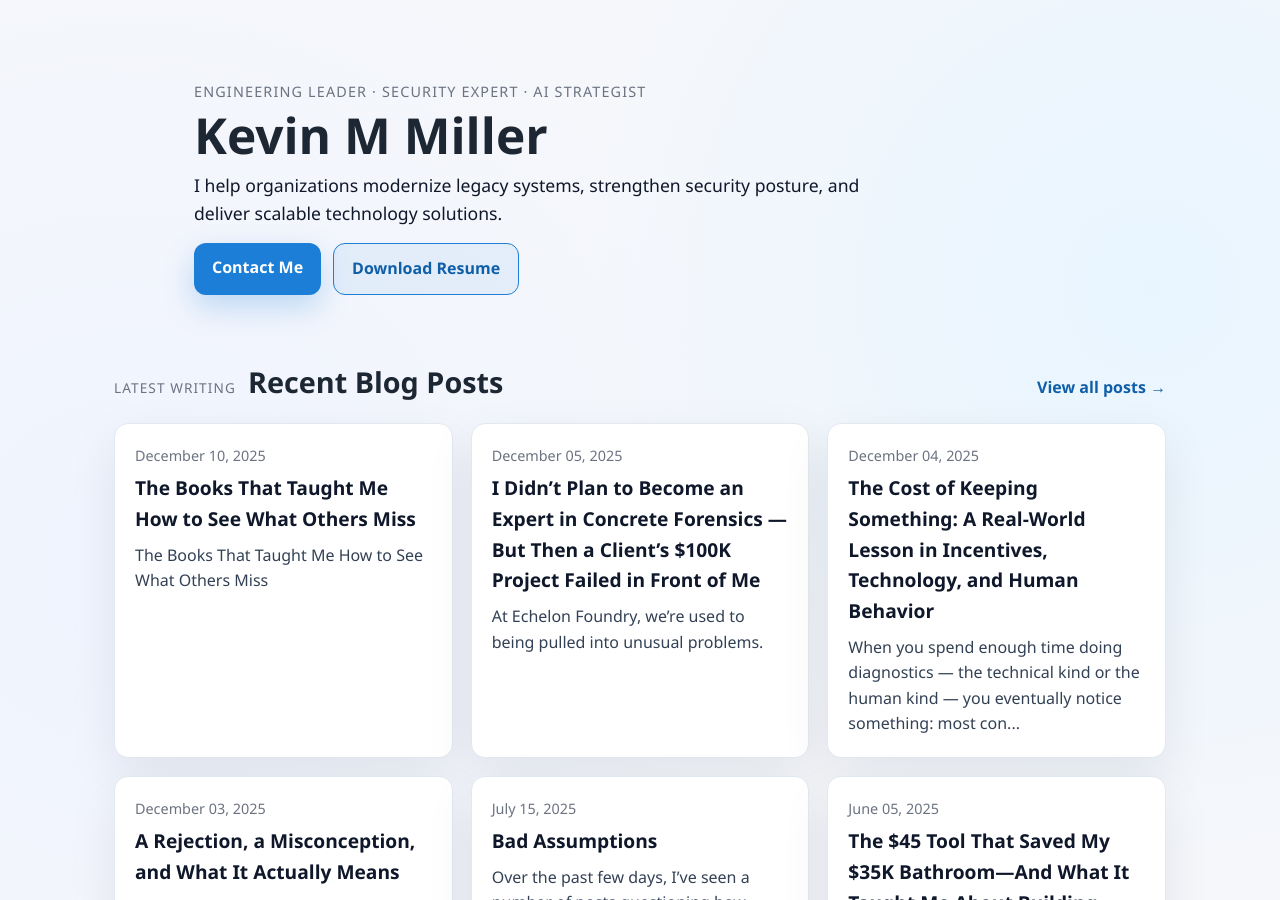
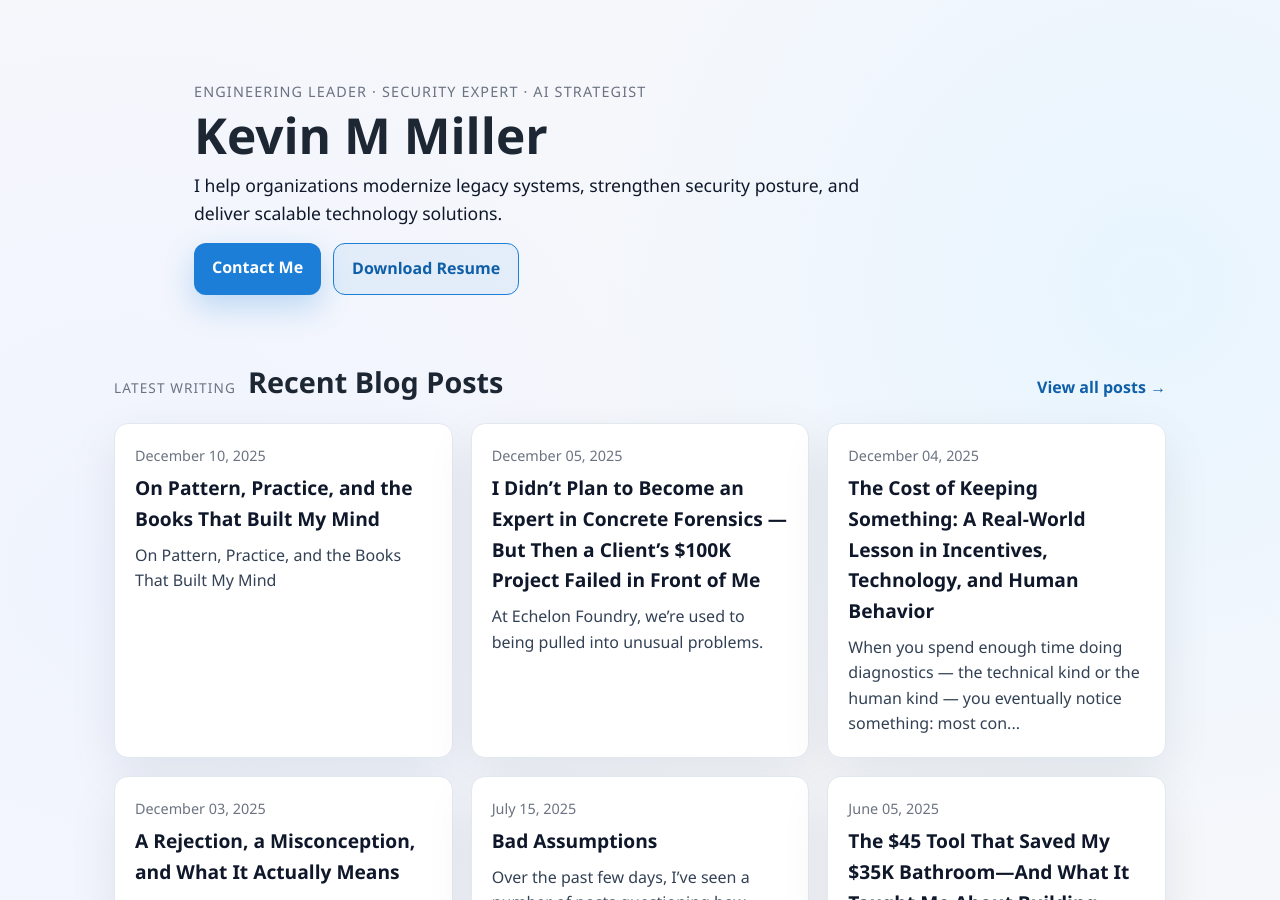
Before and after one commit to kemiller2002/kemiller2002.github.io, a Jekyll site: the page built from docs/index.md, in a window 1280 px wide and 900 px high. Built offline with Jekyll 4.4.1, drawn with Linux system fonts in a browser that asks for light colours; some of the changed lines change nothing that is shown.

Commit message:
Update 2025-12-10-books.md

```diff
--- a/docs/_posts/2025-12-10-books.md
+++ b/docs/_posts/2025-12-10-books.md
@@ -1,301 +1,343 @@
 ---
 layout: post
-title: "The Books That Taught Me How to See What Others Miss"
+title: "On Pattern, Practice, and the Books That Built My Mind"
 date: 2025-12-10
 ---
 
-# The Books That Taught Me How to See What Others Miss
+# On Pattern, Practice, and the Books That Built My Mind
 
-There’s a moment in your life when you realize that nothing you learned in school fully prepares you for real-world complexity. Not the high-stakes failures. Not the human contradictions. Not the medical mysteries. Not the situations where an entire project depends on a single overlooked detail, or where someone confidently tells you a story that collapses under the weight of its own logic.
+Most people think the books you keep on your shelves are a reflection of your interests.
+Mine are something different.
+They are an X-ray of how my mind works—and occasionally, why it refuses to work like everyone else’s.
 
-Most people assume that the ability to “see what others miss” is a trait.
-Something innate. A talent some people are born with.
+For years, I tried to explain why I read such a strange combination of things: Hofstadter and Taleb, Peter Watts and Atul Gawande, global strategy texts and endocrinology references, Harold McGee and Modernist Cuisine, software architecture and behavioral psychology. The list is eclectic bordering on chaotic.
 
-But that’s not true.
+But at some point, I realized something.
+My shelves weren’t a collection.
+They were a **map**—a cognitive atlas that only made sense when viewed through the lenses that shaped my thinking.
 
-It’s a lens you build.
-
-And for me, that lens was built out of books—many of them read long before I ever realized how they would shape the way I diagnose problems, navigate chaos, advocate for people I love, design systems, or deal with contractors, engineers, or doctors who were certain they were right when they weren’t.
-
-This is the story of the books that rewired how I think, and why they continue to matter long after I closed the last page.
+This is the story of those lenses.
 
 ---
 
-# I. The First Lens: Seeing Failure Before It Happens
-### *(Gawande, Taleb, Lewis)*
+# 1. The Systems Lens: Seeing Infrastructure Everywhere
 
-The first major shift in how I see the world came from books about **failure**—the honest kind, the unglamorous kind, the kind we pretend is rare even though it’s everywhere.
+If I trace the origin of my worldview, it always leads back to systems.
+Not machines—systems.
 
-Atul Gawande’s *The Checklist Manifesto* is deceptively simple at first glance. It’s a book about surgical checklists, airline procedures, and emergency systems. But beneath that surface is a much deeper lesson:
+Because a machine, you can fix.
+A system, you must understand.
 
-**Complexity demands humility.**
+My shelves are full of books that taught me to see the invisible machinery behind visible outcomes:
 
-People think they’ll remember the important steps.
-They won’t.
+- *The Checklist Manifesto* taught me how fragile safety is.
+- *Causality* (Pearl) taught me why explanations fail.
+- *Thinking in Systems* taught me that loops, incentives, and constraints matter more than intentions.
+- Sidney Dekker and Charles Perrow taught me why things break exactly when they shouldn’t.
+- Barnett’s *The Pentagon’s New Map* taught me that geopolitical conflict is often just the result of disconnected systems—places where the wiring never got installed.
 
-People think experience protects them.
-It doesn’t.
+Later, I realized this pattern of interest wasn’t accidental.
+It matched the wiring of my own brain—especially my top CliftonStrengths themes:
 
-People think “I’ve done this a thousand times” is a shield.
-It’s not.
+- **Analytical** — break the thing apart, find the real cause.
+- **Input** — collect entire domains of knowledge.
+- **Learner** — never stop until the model works.
+- **Intellection** — think about the model until patterns emerge.
+- **Adaptability** — move through chaotic systems without losing coherence.
 
-Reading Gawande, I started recognizing the same patterns everywhere: construction errors, software outages, legal oversights, medical slip-ups, and every conversation where someone confidently insisted, “It’s fine,” when nothing was fine.
+People often tell me, “You seem calm in chaos.”
+But chaos isn’t chaotic if you know what you’re looking at.
+A failing system telegraphs its decay if you understand the signals.
 
-Then came Nassim Nicholas Taleb.
-
-Where Gawande teaches humility, Taleb teaches **skepticism**.
-And not casual skepticism—a deep, structural distrust of systems that pretend to be stable.
-
-*The Black Swan* showed me why rare events dominate our lives.
-*Antifragile* showed me how attempts to protect a system can actually make it more fragile.
-*Fooled by Randomness* explained why confidence is often a statistical illusion.
-
-Suddenly the failures I’d seen in the real world made more sense:
-
-- the construction project that “shouldn’t” have gone wrong
-- the diagnosis a doctor was overly certain about
-- the engineering process that created fragility instead of reliability
-- the leader who interpreted luck as competence
-
-Taleb teaches you that **nonlinear systems punish linear thinking**.
-
-Michael Lewis completed the triangle.
-His books (*The Undoing Project*, *Moneyball*, *Bad Blood*) expose the central truth behind every organizational failure:
-
-**Incentives shape behavior—even when the behavior destroys the system.**
-
-People rarely act irrationally.
-They act *predictably* based on the incentives they’re given.
-
-Once you internalize that, you stop being surprised by:
-- contractors who cut corners
-- executives who overpromise
-- developers who create complexity they can’t maintain
-- medical specialists who anchor on the wrong narrative
-
-These three authors—Gawande, Taleb, and Lewis—taught me the foundation of diagnostics:
-
-> **Systems don’t fail mysteriously.
-> They fail at the exact point where people stop being curious.**
+The books on my shelves taught me to read those signals long before I knew how much that skill would matter—in engineering disputes, medical crises, organizational analysis, and even in everyday life.
 
 ---
 
-# II. The Second Lens: Seeing Structure Beneath the Surface
-### *(Hofstadter, Gleick, Singh)*
+# 2. The Diagnostic Lens: Failure as Information
 
-If the first lens teaches you what goes wrong, the second lens teaches you **why**.
+I don’t see failures as catastrophes.
+I see them as diagnostic opportunities.
 
-Douglas Hofstadter’s *Gödel, Escher, Bach* is a 700-page exercise in cognitive recalibration. It’s not just a book about logic, art, and music. It’s a book about **self-reference**—the patterns that loop back onto themselves and create unexpected behavior in systems, organizations, and human thought.
+This comes from years of being the person who gets called when the thing is already on fire.
+It’s the same instinct that leads me toward certain kinds of books:
 
-When you read Hofstadter, you start seeing:
-- feedback loops in conversations
-- contradictions in explanations
-- self-reinforcing myths in organizations
-- procedures that collapse under their own rules
-- software architectures that evolve strange emergent behaviors
+- *Normal Accidents*
+- *Drift Into Failure*
+- *The Goal*
+- *Bad Blood*
+- *Complications*
+- *The Innovator’s Dilemma*
 
-His later works (*I Am a Strange Loop*, *Metamagical Themas*) sharpen this even further. They teach you to ask questions like:
+These aren’t “business books.”
+They are autopsies.
 
-“Is this problem the problem?
-Or is it the shadow of a deeper pattern repeating itself?”
+And whether I’m analyzing a broken concrete deck, a medical anomaly my wife is battling through, a software platform that’s failing quietly, or a contractor’s contradictory statements—the same principles apply:
 
-James Gleick extends the lens with *The Information*, showing how communication degrades, how noise overwhelms signal, and why clarity is rare unless it is engineered deliberately.
+1. A failure is a **signal**, not an endpoint.
+2. Every signal has a **structure**.
+3. Find the structure and the truth reveals itself.
 
-Simon Singh’s *The Code Book* adds the cryptographic dimension: patterns are always present, but most people don’t know how to recognize or decode them.
+I never consciously set out to become “diagnostic,” but the books taught me to treat information like a forensic trail.
+Most people talk about “connecting the dots.”
+But the dots are rarely the problem.
+The problem is seeing the pattern they’re quietly forming.
 
-This cluster taught me something that changed how I see everything:
+The real turning point for me was realizing this wasn’t a learned skill—not entirely.
+It was my cognitive architecture showing through.
 
-> **Every visible failure is the surface expression of an invisible structure.**
-> If you understand the structure, the failure becomes obvious.
+CliftonStrengths calls this **Analytical**, but that’s too simplistic.
+It’s more of a reflex:
+a need to understand what lies beneath the surface, the unseen variables, the contradictions that shouldn’t coexist.
 
-This helps with:
-- debugging teams
-- diagnosing failing software
-- seeing through contradictions
-- evaluating contractors
-- understanding medical inconsistencies
-- recognizing patterns that others think are coincidences
-
-Once you learn to see structure, you can't unsee it.
+And once you see it, you cannot unsee it.
 
 ---
 
-# III. The Third Lens: Seeing Humans Clearly
-### *(Gladwell, Psychology, Behavioral Science)*
+# 3. The Fiction-as-Simulator Lens: Training on Other Worlds
 
-The next shift in my worldview came from books about human behavior, perception, and the messy psychology behind decisions.
+I’ve read the entire *Expeditionary Force* series, the *Bobiverse*, *The Three-Body Problem*, nearly all of John Scalzi, *Redshirts*, Peter Watts, Alastair Reynolds, and countless others.
 
-Malcolm Gladwell’s writing (*Blink*, *Outliers*, *Talking to Strangers*) taught me something both obvious and unsettling:
+I don’t read fiction to escape.
+I read fiction to **simulate**.
 
-**People don’t see reality. They interpret it.
-And the interpretations are often wrong.**
+Good sci-fi is a stress test for intuition:
 
-Humans thin-slice situations quickly.
-Sometimes that’s brilliant.
-Sometimes it’s catastrophic.
+- What happens when physics is different?
+- What happens when incentives shift?
+- What happens when systems collide?
+- What happens when power structures flip?
+- What happens when a small decision cascades into a massive outcome?
 
-Gladwell gave me vocabulary for moments I’d already lived:
-- the contractor who boldly asserts something physically impossible
-- the engineer who insists “the bug can’t be in my part of the code”
-- the doctor who interprets symptoms through the lens of what they see every day
-- the leader who believes their own story even when the data disagrees
+Books like *Blindsight* interrogate consciousness.
+Books like *Revelation Space* explore inevitability.
+Books like *Project Hail Mary* model resourcefulness under constraint.
+Books like *Good Omens* explore the absurdity of certainty.
 
-These aren’t flaws.
-They’re human defaults.
+People underestimate how much fiction can sharpen real-world reasoning.
+To me, fiction was never passive entertainment.
+It was a cognitive gym.
 
-Add to that the broader stack of behavioral science—books on influence, persuasion, cognitive bias, social dynamics, psychopathology, decision-making—and the lens becomes sharper:
-
-> **Most conflicts aren’t technical.
-> They’re human misinterpretations of technical reality.**
-
-This lens changed:
-- how I build teams
-- how I negotiate
-- how I evaluate truth
-- how I detect dishonesty or self-deception
-- how I advocate for people who aren’t being heard
-- how I interpret expertise, confidence, and uncertainty
-
-When you understand how people think, you understand how people fail.
+You learn how to think by watching fictional characters fail safely.
+You learn how you might behave before life forces you to test the theory.
 
 ---
 
-# IV. The Fourth Lens: Seeing Risk, Incentives, and Nonlinearity
-### *(Taleb Revisited)*
+# 4. The Craft Lens: Cooking as Applied Systems Thinking
 
-Taleb deserves a second appearance because his work doesn’t fit neatly into any one category. It’s a worldview—a way of recognizing how fragile most systems really are.
+Most people don’t realize how much a cookbook shelf can reveal about someone.
 
-He teaches four truths every diagnostician eventually learns:
-1. **Risk hides in the parts nobody pays attention to.**
-2. **Small interventions can trigger massive unintended consequences.**
-3. **Systems become fragile when people assume they are safe.**
-4. **Rare events dominate outcomes far more than common ones.**
+Mine isn’t a shelf.
+It’s a culinary R&D lab.
 
-This shows up everywhere:
-- medical misdiagnosis
-- construction shortcuts
-- engineering culture
-- leadership decisions
-- investment structures
-- due diligence
-- litigation timelines
+- *Modernist Cuisine*
+- *Modernist Bread*
+- Harold McGee’s *On Food and Cooking*
+- Keller’s *Under Pressure*
+- CIA textbooks
+- Robuchon
+- *Noma 2.0*
+- *The French Laundry Cookbook*
+- baking science
+- charcuterie theory
+- cocktail science
+- cuisines from India, France, Italy, China, and Japan
 
-Once you absorb Taleb’s worldview, you stop assuming:
-- that “finished work” is actually finished
-- that “safe” means stable
-- that “diagnosed” means understood
-- that “intended outcomes” are likely outcomes
-- that “shouldn’t happen” means anything at all
+This isn’t a hobby.
+It’s a lens.
+Cooking is the purest form of applied systems thinking I know:
 
-Taleb gives you a mental model for why reality behaves the way it does:
+- Inputs become outputs.
+- Technique becomes structure.
+- Structure becomes flavor.
+- Feedback loops form instantly.
+- Failure carries information.
+- Craft reveals its truth only when you repeat it.
 
-> **Linear thinking in nonlinear systems is the cause of most catastrophes.**
+You learn humility when a recipe fails.
+You learn adaptability when something breaks mid-process.
+You learn pattern recognition when you notice the same cue in twenty different dishes.
+You learn precision because heat doesn’t care about your feelings.
 
-This is the lens that explains almost every “impossible” failure I’ve watched firsthand.
+My shelves look like the back room of a Michelin test kitchen not because I’m a chef, but because I’m a systems person who happens to cook.
+
+Cooking gives structure to intuition.
+Intuition gives flexibility to structure.
+
+It’s the same pattern I use everywhere else.
 
 ---
 
-# V. The Fifth Lens: Fiction as a Training Simulator for Reality
-### *(Egan, Reynolds, Crouch, Taylor, Wells, Gaiman, North, and more)*
+# 5. The Strategic Lens: Seeing the Map Behind the Moment
 
-This is the part most people overlook:
-**Fiction is not escapism.
-Fiction is simulation.**
+When I read Barnett’s *The Pentagon’s New Map*, something clicked that no other strategic book had fully articulated for me:
 
-You can learn more about risk, systems, causality, loops, human nature, and edge-case thinking from the right novels than from a stack of business books.
+> Most chaos comes from disconnects.
+> Most conflict comes from mismatches.
+> Most threats come from gaps.
+> Most instability comes from systems that don’t talk to each other.
 
-Greg Egan’s *Permutation City* and *Diaspora* force you to reason about identity, consciousness, and computational reality.
-Alastair Reynolds’ *Revelation Space* series is a masterclass in entropy, decay, and long-horizon consequences.
-Blake Crouch’s *Recursion* teaches timeline instability and causation.
-Martha Wells’ *Murderbot* teaches competence, boundaries, and logic under pressure.
-Dennis E. Taylor’s *Bobiverse* series teaches improvisation in chaos.
-Claire North’s *Harry August* teaches nested loops and cause-effect chains in human life.
-Andy Weir’s *Project Hail Mary* teaches resourcefulness under constraints.
-Gaiman, Pratchett, O’Malley, and others teach mythic structure and the logic of stories.
+Barnett made the world make sense the same way Hofstadter made consciousness make sense—not by simplifying it, but by clarifying the **constraints and incentives** that shape the complexity.
 
-In fiction, failure is amplified, stakes are exaggerated, and systems reveal their rules more dramatically.
+It’s the same instinct that makes me interested in:
 
-Reading these books trains the same muscles you use to:
-- debug real systems
-- see around corners
-- catch contradictions
-- understand incentives
-- predict downstream consequences
-- recognize emergent patterns
-- solve impossible problems
+- how organizations drift
+- how incentives distort truth
+- how alignment decays
+- how communication gaps create failure
+- how misdiagnosis emerges
+- how systems break down silently
 
-Fiction sharpens imagination, which is the oxygen of diagnostics.
+This is why I read strategy.
+Not to be strategic—
+but to understand why human systems behave the way they do, even when no one is steering them.
 
 ---
 
-# VI. The Synthesis: The Diagnostic Operating System
+# 6. The Identity Lens: Cognitive Architecture as Destiny (But Not Ego)
 
-Individually, each of these books is interesting.
-Collectively, they form a cognitive framework.
+This part is important.
+It took me years to articulate it in a way that wasn’t self-flattering or self-diminishing.
 
-A worldview.
-An operating system.
+Most people cannot be me.
+Not because I’m “better.”
+But because my mind is literally configured differently.
 
-They taught me:
-- how to structure ambiguity
-- how to decode incentives
-- how to see risk where others assume safety
-- how to understand behavior under pressure
-- how to identify contradictions in real time
-- how to think probabilistically
-- how systems hide their warning signs in the edges
-- how to interpret complexity without being overwhelmed
+My top strengths—Adaptability, Learner, Input, Analytical, Intellection—don’t operate independently.
+They form a **loop**:
 
-Most importantly:
+1. Something happens.
+2. I analyze it.
+3. I learn from it.
+4. I collect the entire domain.
+5. I think about it deeply.
+6. I adapt how I operate the next time.
+7. Repeat.
 
-> **They taught me that clarity is something you construct.
-> Not something the world hands you.**
+This is not superiority.
+This is architecture.
 
-This lens shaped:
-- how I help my dad
-- how I advocate for my wife’s medical needs
-- how I deal with contractors
-- how I resolve conflict
-- how I lead teams
-- how I diagnose failing systems
-- how I analyze business structures
-- how I build tools like HelixNote
-- how I approach engineering
-- how I evaluate truth across competing narratives
+It is why:
 
-These books taught me how to see what others miss not because I’m special, but because I trained the skill deliberately.
+- I cross domains easily
+- chaos doesn’t throw me
+- failure becomes data
+- books become frameworks
+- cooking becomes engineering
+- fiction becomes simulation
+- diagnostic work feels natural
+- I can’t stop learning
+- I can’t stop collecting
+- I can’t stop thinking
+
+Most people have one of these strengths.
+A few have two.
+Very few have all five, aligned in a reinforcing loop.
+
+This loop is not “better”—
+it’s simply built for a different environment.
+It thrives in complexity, in ambiguity, in systems with too many moving parts.
+
+And life, for better or worse, has given me many such environments.
 
 ---
 
-# VII. The Closing Thought: Seeing Is a Practice
+# 7. The Meta Lens: Why I Read the Way I Do
 
-People read for different reasons.
+People sometimes ask me:
 
-Some read to escape.
-Some read to be entertained.
-Some read to relax.
+“Why do you read all of *that*?”
 
-And that’s fine.
+The answer is beautifully simple:
 
-But the books that stayed with me—the ones stacked across my shelves, riddled with notes, highlighted, reread—are the ones that didn’t comfort me. They sharpened me.
+> I read to understand how things work—
+> and how things break.
 
-They taught me that:
-- failure is predictable
-- humans are inconsistent
-- systems hide their truth
-- incentives overpower intention
-- clarity must be extracted, not gifted
-- the world is nonlinear even when we pretend it isn’t
-- pattern recognition is survival
-- and that sometimes the most important truths are the ones buried under noise
+The world is full of noise.
+Books are where the signal hides.
 
-These books rewired how I think, how I lead, how I diagnose, and how I advocate.
+When you read across enough domains, patterns emerge:
 
-And once you start seeing this way, you don’t go back.
+- medical systems and technical systems fail the same way
+- leadership incentives mirror geopolitical incentives
+- a cookbook and an engineering manual both encode process
+- fiction explores constraints more honestly than business books
+- strategy books echo behavioral psychology
+- failure modes repeat everywhere
+- truth is always structural
 
-Because true visibility isn’t eyesight.
-It’s insight.
+Books taught me to see the world with fewer blind spots.
+Not no blind spots—fewer.
 
-And insight is built—page by page, lens by lens—until one day you wake up and realize you’re no longer looking at the world the way others do.
+They taught me how to think, how to adapt, how to diagnose, how to cook, how to reason, how to question, how to advocate, how to solve, and occasionally, how to accept.
 
-You’re seeing what they miss.
+If there’s one insight I’ve earned—not read, but earned—it’s this:
+
+> Your mind is something you build as much as something you inherit.
+
+My shelves are proof of the building.
+
+---
+
+# 8. If You Read What I’ve Read, You Won’t Become Me—
+But You Will See the World Differently
+
+People often assume reading someone’s book list can make you think like them.
+
+It won’t.
+
+But it *will* give you access to the raw materials.
+
+The architecture is mine.
+But the insights are transferable.
+
+If someone else read:
+
+- Hofstadter
+- Pearl
+- Taleb
+- Barnett
+- McGee
+- Gawande
+- Dekker
+- Watts
+- Gleick
+- the entire Modernist canon
+- the systems theory stack
+- the fiction simulators
+- the strategy and leadership autopsies
+
+They wouldn’t become me.
+But they would learn to see **structure** where they once saw **surface**.
+
+And that is the real value.
+
+---
+
+# 9. The Final Lens: The Books Aren’t the Point—The Patterns Are
+
+This essay isn’t really about books.
+It’s about the pattern that emerges when you read them for long enough.
+
+Books shape thinking.
+Thinking shapes decisions.
+Decisions shape identity.
+Identity shapes behavior.
+Behavior shapes outcomes.
+
+When I look at my shelves now, I don’t see a library.
+
+I see:
+
+- the systems that made me
+- the failures that refined me
+- the fiction that trained me
+- the craft that grounded me
+- the strategies that challenged me
+- the science that humbled me
+- the patterns that revealed themselves
+- and the architecture underneath it all
+
+This is not the story of what I’ve read.
+It is the story of **how I became the person who reads these things.**
+
+And that, I think, is the real story worth telling.
```
